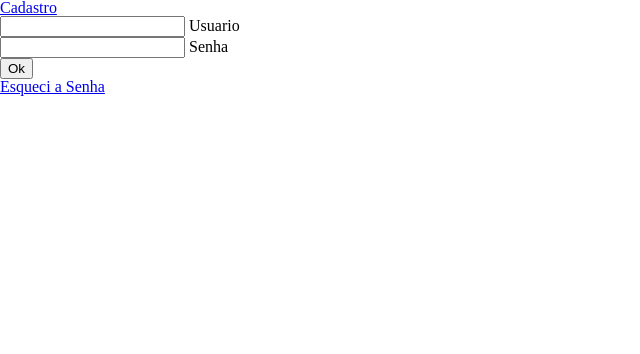
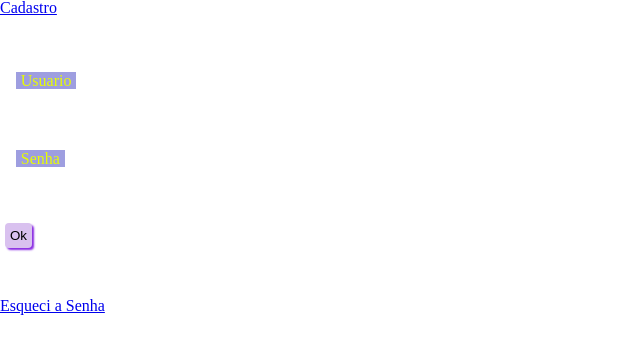
Before and after one commit to Kauane1916/g243h2t, a plain HTML site: page index.html in a window 1280 px wide. Shown: the whole page, without its empty margins (0-640 px from the left). Drawn offline with Linux system fonts and the light colour scheme.

Commit message:
Add files via upload

```diff
--- a/style/estilo.css
+++ b/style/estilo.css
@@ -1,21 +1,80 @@
 @import url(reset.css);
-.barra.login {
-   background-color: green;
+@import url(padrao.css);
+.barra-login {
+    background-color: var(--cor-fundo-barra);
     display: flex;
     justify-content: space-between;
     align-items: center;
-   box-shadow: 5px 2px 3px 1px rgb(18, 194, 47);
-}
-.formLogin label{
-   width: 80px;
-   border-radius: 5px;
-   border: none;
-}
-.formLogin label {
-   font-size: 14px;
+    box-shadow: 5px 2px 3px 1px rgb(95, 89, 89);
 }
 .esqueci-senha {
     font-size: 14px;
     margin-bottom: 3px;
-   text-align: center;
+    text-align: end;
 }
+.campoBtn{
+    width: 50px;
+    height: 30px;
+    position: relative;
+    margin: 3rem 0;
+    display: flex;
+    align-items: center;
+    margin-left: 5px;
+}
+.formLogin{
+    display: flex;
+    align-items: center;
+    justify-content: start;
+}
+.campoInput {
+    width: 200px;
+    height: 30px;
+    position: relative;
+    margin: 3rem 0;
+}
+.campoInput input {
+    position: absolute;
+    inset: 0;
+    background-color: transparent;
+    padding: 0 1rem;
+    font-size: 1rem;
+    outline: none;
+    border: 1px solid rgb(255, 255, 255);
+    border-radius: .5rem;
+    color: rgb(249, 249, 249);
+    margin-right: 8px;
+}
+.campoInput label {
+    position: relative;
+    top: 30%;
+    left: 1rem;
+    transform: translateY(-30%);
+    color: rgb(232, 253, 0);
+    font-size: 1rem;
+    pointer-events: none;
+    padding: 0 .3rem;
+    background-color: var(--cor-fundo-barra);
+    transition: 200ms ease-in-out top,
+                200ms ease-in-out font-size,
+                200ms ease-in-out color;
+}
+.campoInput input:focus + label,
+.campoInput input:valid + label {
+    top: -10px;
+    font-size: .8rem;
+    color:white;
+}
+.campoBtn button {
+    border: none;
+    padding: 5px;
+    background-color: rgb(217, 193, 239);
+    box-shadow: 2px 2px 2px blueviolet;
+    border-radius: 4px;
+}
+.campoBtn button:hover {
+    padding: 7px;
+    background-color: rgb(132, 0, 255);
+    color: white;
+    box-shadow: 2px 2px 2px rgb(219, 18, 172);
+}
+"campoImput">
--- a/style/padrao.css
+++ b/style/padrao.css
@@ -0,0 +1,3 @@
+:root {
+    --cor-fundo-barra: rgb(158, 158, 224);
+}
```
Also changed, not shown: paginas/cadastro.html (+24 -0 lines). Lines whose indentation alone changed are shown as unchanged.
